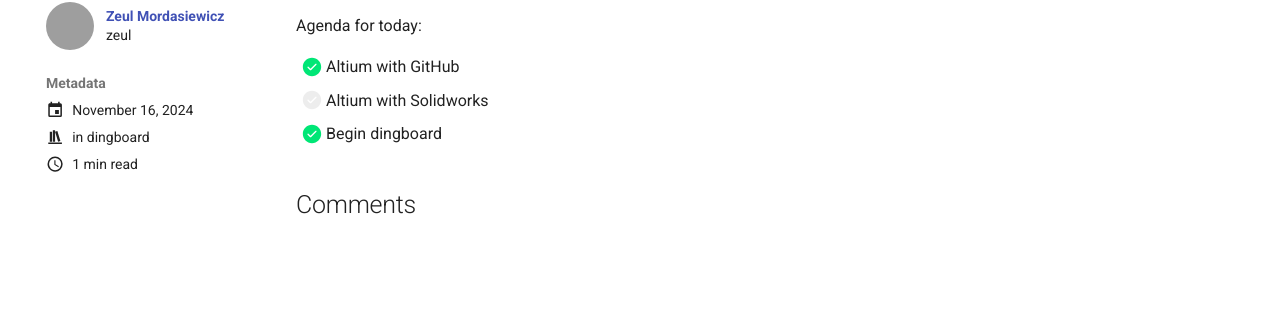
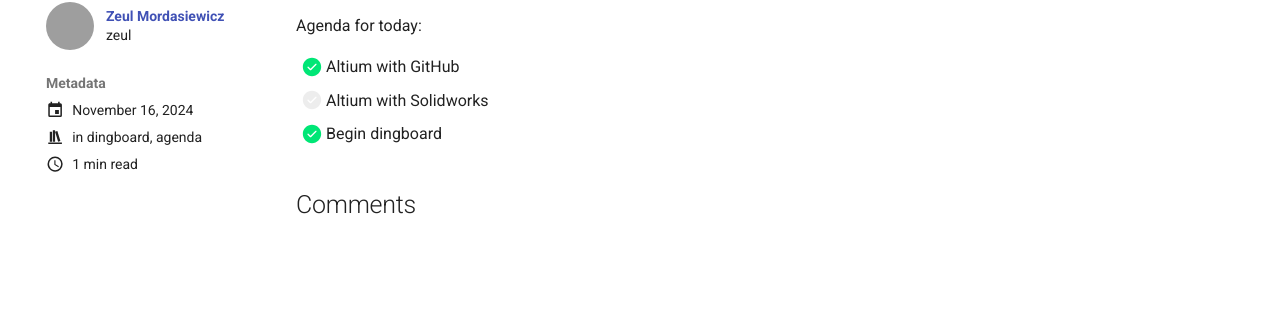
Before and after one commit to sonicavionics/sonicavionics.com, an MkDocs documentation site: the page built from docs/blog/posts/2024/november/16.md, in a window 1280 px wide. Shown: the part 215-536 px from the top of the page. Built offline with MkDocs 1.6.1 and Material for MkDocs 9.7.7, drawn with Linux system fonts in a browser that asks for light colours; comment, search, counter and statistics services are not loaded; grey boxes are pictures that could not be loaded.

Commit message:
add category

```diff
--- a/docs/blog/posts/2024/november/16.md
+++ b/docs/blog/posts/2024/november/16.md
@@ -6,6 +6,7 @@
   - zeul
 categories:
   - dingboard
+  - agenda
 ---
 
 Agenda for today:
```
